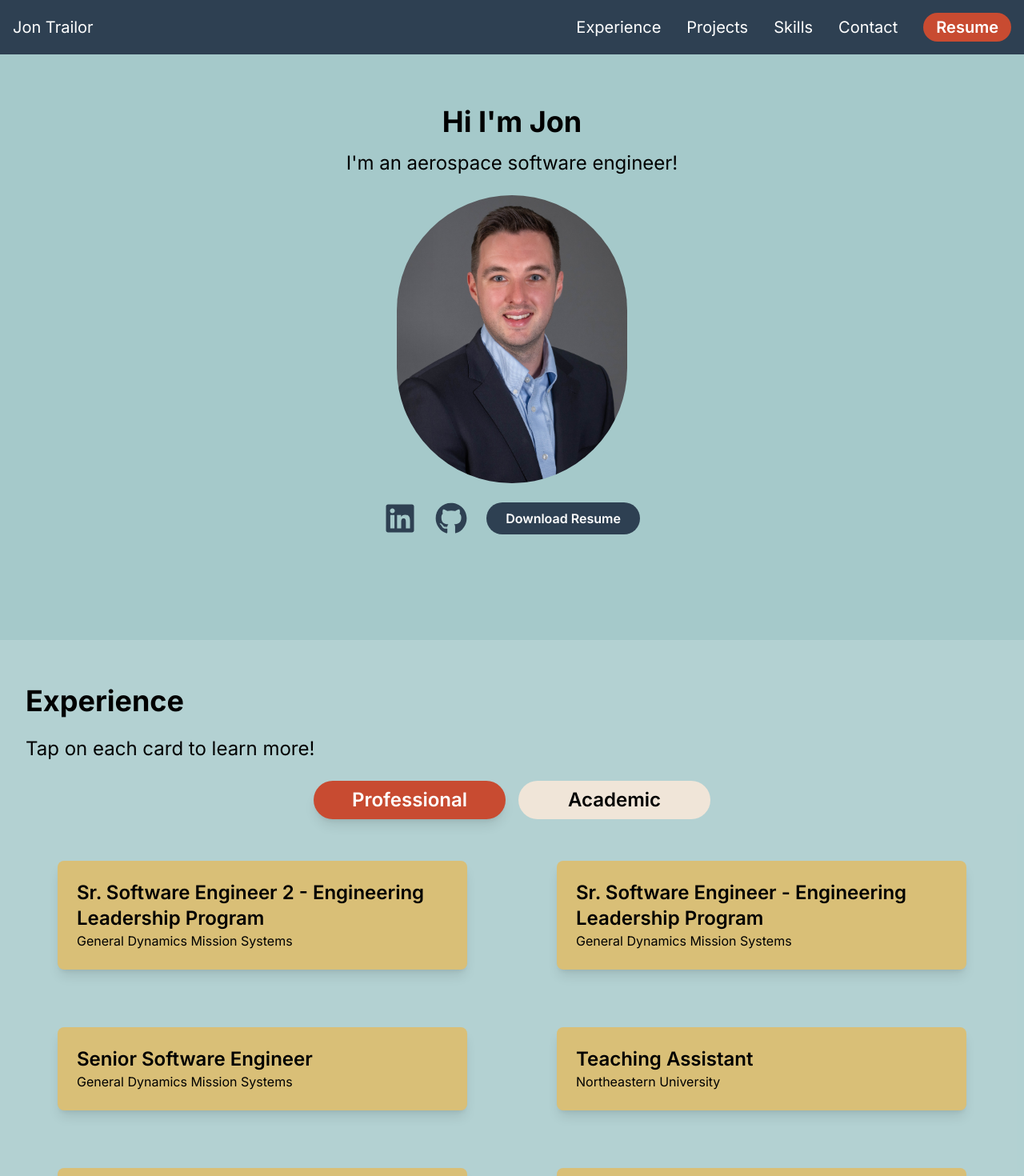
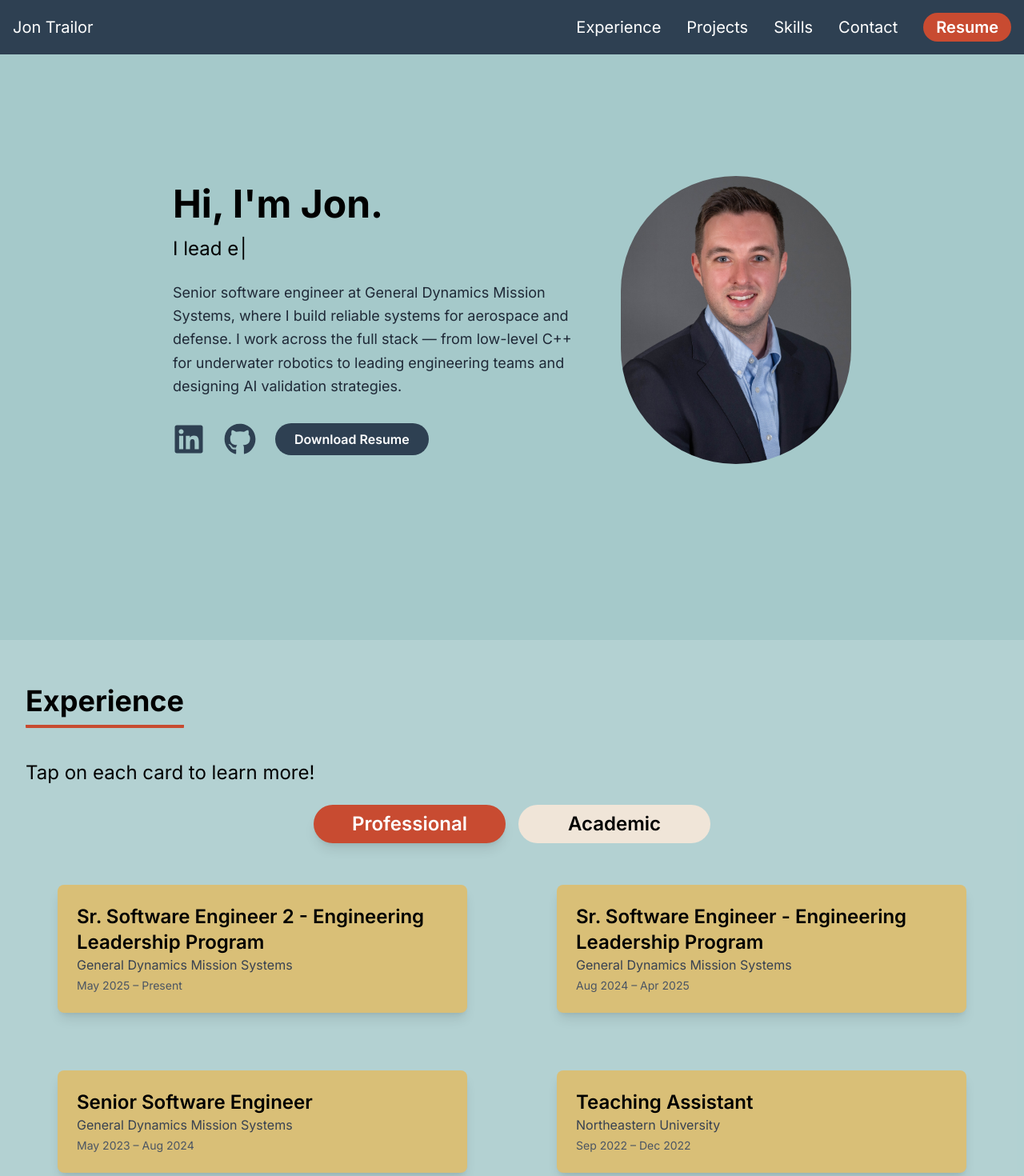
Before and after one commit to jtrailor/Portfolio_2, a React (Create React App) app: page / in a window 1280 px wide. Shown: the top 1470 px of the page at 80% size. Built offline with nearby package versions, Linux system fonts and the light colour scheme.

Commit message:
Added footer and improved wording

```diff
--- a/src/App.jsx
+++ b/src/App.jsx
@@ -5,6 +5,7 @@
   Projects,
   Skills,
   Contact,
+  Footer,
 } from './components'
 
 function App() {
@@ -22,6 +23,7 @@
         </div>
         <Contact />
       </div>
+      <Footer />
     </div>
   )
 }
--- a/src/components/Experience.jsx
+++ b/src/components/Experience.jsx
@@ -21,41 +21,49 @@
     {
       title: 'Sr. Software Engineer 2 - Engineering Leadership Program',
       company: 'General Dynamics Mission Systems',
+      dates: 'May 2025 – Present',
       details: "Rotated onto an underwater robotics project applying C++ and distributed systems to integrate an INS and Doppler Velocity Log. Served as Scrum Master, increasing team velocity by 15%. Selected as architect for GDMS's internal AI assistant validation strategy, acting as liaison between IT and line-of-business users.",
     },
     {
       title: 'Sr. Software Engineer - Engineering Leadership Program',
       company: 'General Dynamics Mission Systems',
+      dates: 'Aug 2024 – Apr 2025',
       details: "Expanded into a product owner role driving application design and code reviews. Selected for the GDMS Engineering Leadership Program, completing an academic project that culminated in a CDR for company leadership and the delivery of a MVC Python/PyQt6 torpedo defense GUI.",
     },
     {
       title: 'Senior Software Engineer',
       company: 'General Dynamics Mission Systems',
+      dates: 'May 2023 – Aug 2024',
       details: 'Led an IRAD project end-to-end, delivering a demo to the USAF using Ada, gRPC, and React. Completed 100+ development tasks for a mission-critical agile defense project spanning full-stack OO development, DevOps enhancements, and UML/SysML modeling.',
     },
     {
       title: 'Teaching Assistant',
       company: 'Northeastern University',
+      dates: 'Sep 2022 – Dec 2022',
       details: 'Taught weekly labs to 30 students covering programming, algorithm analysis, and OO design. Developed custom tutoring materials to improve student comprehension and deepen their curiosity in computer science.',
     },
     {
       title: 'Software Engineer Intern',
       company: 'Kessel Run (USAF AFLCMC/HBB)',
+      dates: 'Jun 2022 – Sep 2022',
       details: 'Built a Java/Spring Boot calculation micro-service for the USAF and supported its first client integration via API. Optimized a GitLab CI/CD pipeline using directed acyclic graphs, reducing runtime by 50%.',
     },
     {
       title: 'Software Engineer Intern',
       company: 'The TJX Companies, Inc.',
+      dates: 'Jan 2022 – Jun 2022',
       details: "Automated application start/stop procedures with Ansible and Ansible Tower, enabling non-technical users to safely manage their infrastructure. Assisted in developing Packer and Terraform files for automated image creation and provisioning across TJX's infrastructure.",
     },
     {
       title: 'Program Management Analyst – Military Programs',
       company: 'Tsunami Tsolutions',
+      dates: 'Mar 2020 – Jan 2021',
       details: 'Managed deliverables across multiple aerospace projects for Raytheon Technologies customers, including an ERP implementation and technical systems support. Coordinated cross-functional teams across siloed divisions to meet budgetary and quality requirements.',
     },
     {
       title: 'Analyst – Finance and Operations',
       company: 'Tsunami Tsolutions',
+      dates: 'Jun 2018 – Feb 2020',
       details: 'Built a reporting system to communicate project progress and expenditures to internal leadership and clients. Managed quoting for 100+ projects, working with teams and customers to formalize requirements and establish labor estimates.',
     },
   ]
@@ -64,11 +72,13 @@
     {
       title: "Master's in Computer Science",
       company: 'Khoury College of CS, Northeastern University',
+      dates: 'Jan 2021 – Dec 2023',
       details: "Graduated with a 3.93 GPA from Northeastern's Khoury College of Computer Science. Coursework included Object Oriented Design, Data Structures and Algorithms, Graduate Algorithms, Network Fundamentals, Database Design, Computer Systems, and Scalable Distributed Computing Systems.",
     },
     {
       title: 'Bachelor of Arts in Economics, Political Science',
       company: 'Providence College',
+      dates: 'Aug 2014 – May 2018',
       details: 'Earned a BA in Economics and Political Science, developing strong analytical, research, and communication skills.',
     },
   ]
@@ -113,7 +123,8 @@
               className="cursor-pointer p-6 bg-brand-tan rounded-lg shadow-lg hover:shadow-2xl transition-shadow duration-300 transform hover:scale-105"
             >
               <h3 className="text-2xl font-semibold">{exp.title}</h3>
-              <p>{exp.company}</p>
+              <p className="text-gray-700">{exp.company}</p>
+              <p className="text-sm text-gray-600 mt-1">{exp.dates}</p>
             </div>
           </div>
         ))}
@@ -121,14 +132,26 @@
 
       {/* Modal */}
       {isModalOpen && (
-        <div className="fixed inset-0 bg-gray-900 bg-opacity-50 flex justify-center items-center z-50">
-          <div className="bg-white rounded-lg w-96 p-6 space-y-4">
-            <h3 className="text-2xl font-semibold">{modalContent?.title}</h3>
-            <p className="text-gray-700">{modalContent?.company}</p>
+        <div
+          className="fixed inset-0 bg-gray-900 bg-opacity-50 flex justify-center items-center z-50 p-4"
+          onClick={closeModal}
+        >
+          <div
+            className="bg-white rounded-xl w-full max-w-md p-6 shadow-2xl space-y-4"
+            onClick={(e) => e.stopPropagation()}
+          >
+            <div>
+              <span className="text-sm font-semibold text-brand-orange bg-orange-50 px-3 py-1 rounded-full">
+                {modalContent?.dates}
+              </span>
+              <h3 className="text-xl font-bold mt-3">{modalContent?.title}</h3>
+              <p className="text-brand-dark_blue font-medium mt-1">{modalContent?.company}</p>
+            </div>
+            <hr className="border-gray-200" />
             <p className="text-gray-700 leading-relaxed">{modalContent?.details}</p>
             <button
               onClick={closeModal}
-              className="mt-4 bg-brand-orange text-white p-2 rounded-md"
+              className="w-full bg-brand-orange text-white py-2 rounded-lg font-semibold hover:bg-opacity-90 transition-colors duration-300"
             >
               Close
             </button>
--- a/src/components/Intro.jsx
+++ b/src/components/Intro.jsx
@@ -1,43 +1,77 @@
-import { useState } from 'react'
+import { useState, useEffect } from 'react'
 import { FaLinkedin, FaGithub } from 'react-icons/fa'
 import profilePhoto from '../images/profile-photo.jpg'
 import sunglasses from '../images/sunnies.png'
 
+const phrases = [
+  'I build mission-critical defense systems.',
+  'I lead engineering teams.',
+  'I write software that flies.',
+  "I'm an aerospace software engineer.",
+]
+
+function useTypewriter(phrases) {
+  const [display, setDisplay] = useState('')
+  const [phraseIndex, setPhraseIndex] = useState(0)
+  const [isDeleting, setIsDeleting] = useState(false)
+
+  useEffect(() => {
+    const fullPhrase = phrases[phraseIndex]
+    const isComplete = !isDeleting && display === fullPhrase
+    const isEmpty = isDeleting && display === ''
+
+    if (isComplete) {
+      const t = setTimeout(() => setIsDeleting(true), 2000)
+      return () => clearTimeout(t)
+    }
+    if (isEmpty) {
+      setIsDeleting(false)
+      setPhraseIndex((i) => (i + 1) % phrases.length)
+      return
+    }
+
+    const t = setTimeout(
+      () => setDisplay(
+        isDeleting
+          ? fullPhrase.slice(0, display.length - 1)
+          : fullPhrase.slice(0, display.length + 1)
+      ),
+      isDeleting ? 30 : 65
+    )
+    return () => clearTimeout(t)
+  }, [display, isDeleting, phraseIndex, phrases])
+
+  return display
+}
+
 function Intro() {
   const [showSunglasses, setShowSunglasses] = useState(false)
-
-  const toggleSunglasses = () => setShowSunglasses(!showSunglasses)
+  const typedText = useTypewriter(phrases)
 
   return (
     <section
       id="intro"
-      className="min-h-screen p-8 flex flex-col items-center justify-center"
+      className="min-h-screen px-8 py-20 flex items-center justify-center"
     >
-      <h1 className="text-4xl font-bold mb-4">Hi I'm Jon</h1>
-      <p className="text-2xl mb-6">I'm an aerospace software engineer!</p>
+      <div className="max-w-5xl mx-auto flex flex-col md:flex-row items-center gap-12">
 
-      {/* Image container - w/h must be in 4 step increments */}
-      <div
-        className="relative w-72 cursor-pointer"
-        onClick={toggleSunglasses}
-      >
-        <img
-          src={profilePhoto}
-          alt="Jon"
-          className="w-full rounded-full object-cover"
-        />
+        {/* Left — text content */}
+        <div className="flex-1 min-w-0 flex flex-col items-center md:items-start text-center md:text-left">
+          <h1 className="text-5xl font-bold mb-4">Hi, I'm Jon.</h1>
 
-        {/* Sunglasses overlay */}
-        {showSunglasses && (
-          <img
-            src={sunglasses}
-            alt="Sunglasses"
-            className="absolute top-[21%] left-[27%] w-1/2 h-auto pointer-events-none"
-          />
-        )}
-      </div>
+          <p className="text-2xl mb-6 h-8">
+            {typedText}
+            <span className="cursor-blink ml-0.5">|</span>
+          </p>
 
-      <div className="flex items-center gap-6 mt-6">
+          <p className="text-lg text-gray-800 leading-relaxed mb-8 max-w-lg">
+            Senior software engineer at General Dynamics Mission Systems, where I build
+            reliable systems for aerospace and defense. I work across the full stack —
+            from low-level C++ for underwater robotics to leading engineering teams and
+            designing AI validation strategies.
+          </p>
+
+          <div className="flex items-center gap-6">
             <a
               href="https://www.linkedin.com/in/jonathantrailor/"
               target="_blank"
@@ -60,6 +94,28 @@
               Download Resume
             </a>
           </div>
+        </div>
+
+        {/* Right — photo */}
+        <div
+          className="relative w-72 shrink-0 mx-auto cursor-pointer"
+          onClick={() => setShowSunglasses(!showSunglasses)}
+        >
+          <img
+            src={profilePhoto}
+            alt="Jon"
+            className="w-full rounded-full object-cover"
+          />
+          {showSunglasses && (
+            <img
+              src={sunglasses}
+              alt="Sunglasses"
+              className="absolute top-[16%] left-1/2 -translate-x-1/2 w-1/2 h-auto pointer-events-none"
+            />
+          )}
+        </div>
+
+      </div>
     </section>
   )
 }
--- a/src/components/index.js
+++ b/src/components/index.js
@@ -4,3 +4,4 @@
 export { default as Projects } from './Projects'
 export { default as Skills } from './Skills'
 export { default as Contact } from './Contact'
+export { default as Footer } from './Footer'
--- a/src/index.css
+++ b/src/index.css
@@ -4,11 +4,24 @@
 
 @layer components {
   .page-title {
-    @apply font-bold text-4xl my-6;
+    @apply font-bold text-4xl mt-6 mb-10;
+    display: inline-block;
+    padding-bottom: 10px;
+    border-bottom: 4px solid #C84B31;
+    border-radius: 1px;
   }
   .page-sub-title {
     @apply text-2xl mb-6;
   }
+}
+
+@keyframes blink {
+  0%, 100% { opacity: 1; }
+  50% { opacity: 0; }
+}
+
+.cursor-blink {
+  animation: blink 0.8s step-end infinite;
 }
 
 .fade-in-up {
```
Also changed, not shown: src/components/Contact.jsx (+18 -12 lines), src/components/Footer.jsx (added, +38 -0 lines). Lines whose indentation alone changed are shown as unchanged.
